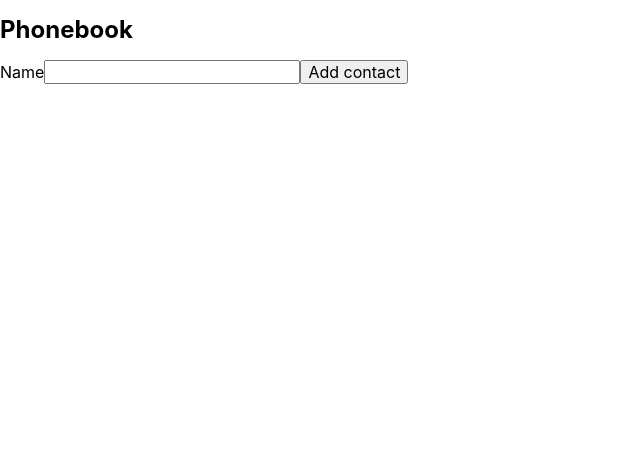
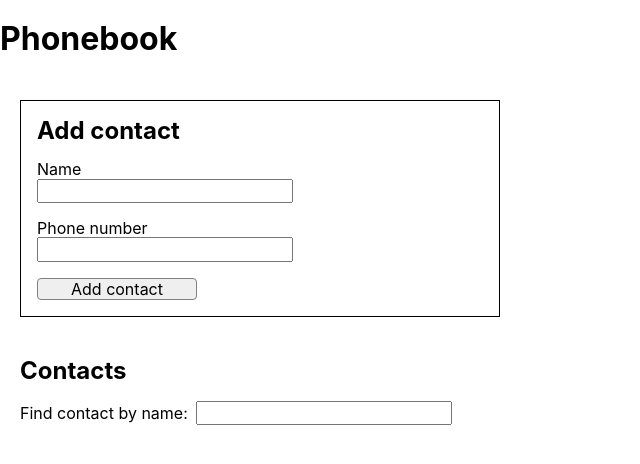
Before and after one commit to svrphoenix/goit-react-hw-02-phonebook, a React (Create React App) app: page / in a window 1280 px wide. Shown: the top 464 px of the page, without its empty margins (0-640 px from the left). Built offline with nearby package versions, Linux system fonts and the light colour scheme.

Commit message:
Added functional

```diff
--- a/src/components/App.jsx
+++ b/src/components/App.jsx
@@ -1,30 +1,69 @@
-// import PropTypes from 'prop-types';
 import { Component } from 'react';
 import { GlobalStyle } from './GlobalStyle';
-import { Form } from './Form/Form';
+import { Layout } from './Layout/Layout';
+import { FormAddContact } from './FormAddContact/FormAddContact';
+import { Title } from './Title/Title';
 import { ContactList } from './ContactList/ContactList';
+import { Filter } from './Filter/Filter';
 
 export class App extends Component {
   state = {
     contacts: [],
-    name: '',
+    filter: '',
   };
 
   addContact = newContact => {
+    const { contacts } = this.state;
+    const isContact = contacts.find(item =>
+      item.name.includes(newContact.name)
+    );
+    if (!isContact) {
+      this.setState(prevState => ({
+        contacts: [...prevState.contacts, newContact],
+      }));
+    } else alert(`${newContact.name} is alredy in contacts`);
+  };
+
+  findContact = e => {
+    this.setState({ filter: e.currentTarget.value });
+  };
+
+  getVisibleContacts = () => {
+    const { filter, contacts } = this.state;
+    return contacts.filter(item =>
+      item.name.toLowerCase().includes(filter.toLowerCase())
+    );
+  };
+
+  deleteContact = id => {
     this.setState(state => ({
-      contacts: [...state.contacts, newContact],
+      contacts: state.contacts.filter(item => item.id !== id),
     }));
   };
 
-  // getContacts = (this.state.contacts) => { }
-
   render() {
-    const { contacts } = this.state;
-    console.log(contacts);
+    const { filter } = this.state;
+    const visibleContacts = this.getVisibleContacts();
     return (
       <>
-        <Form onSubmit={this.addContact} currentState={this.state} />
-        {contacts.length > 0 && <ContactList contacts={contacts} />}
+        <h1>Phonebook</h1>
+        <Layout>
+          {' '}
+          <FormAddContact
+            onSubmit={this.addContact}
+            currentState={this.state}
+          />
+        </Layout>
+        <Layout>
+          <Title title="Contacts" />
+          <Filter search={filter} onSearch={this.findContact} />
+          {visibleContacts && (
+            <ContactList
+              contacts={visibleContacts}
+              onDelete={this.deleteContact}
+            />
+          )}
+        </Layout>
         <GlobalStyle />
       </>
     );
--- a/src/components/ContactList/ContactList.jsx
+++ b/src/components/ContactList/ContactList.jsx
@@ -1,14 +1,29 @@
-import { Title } from 'components/Title/Title';
+import PropTypes from 'prop-types';
+import { List, Contact, Button } from './ContactList.styled';
 
-export const ContactList = ({ contacts }) => (
+export const ContactList = ({ contacts, onDelete }) => (
   <>
-    <Title title="Contacts" />
-    <ul>
+    <List>
       {contacts.map(item => (
-        <li key={item.id}>
+        <Contact key={item.id}>
           <p>{item.name}</p>
-        </li>
+          <p>{item.number}</p>
+          <Button type="button" onClick={() => onDelete(item.id)}>
+            Delete
+          </Button>
+        </Contact>
       ))}
-    </ul>
+    </List>
   </>
 );
+
+ContactList.propTypes = {
+  contacts: PropTypes.arrayOf(
+    PropTypes.shape({
+      id: PropTypes.string.isRequired,
+      name: PropTypes.string.isRequired,
+      number: PropTypes.string.isRequired,
+    }).isRequired
+  ).isRequired,
+  onDelete: PropTypes.func.isRequired,
+};
--- /dev/null
+++ b/src/components/ContactList/ContactList.styled.jsx
@@ -0,0 +1,24 @@
+import styled from 'styled-components';
+
+export const List = styled.ul`
+  margin-top: 1rem;
+  display: flex;
+  flex-direction: column;
+  gap: 0.5rem;
+`;
+
+export const Contact = styled.li`
+  display: flex;
+  gap: 1rem;
+  align-items: center;
+`;
+
+export const Button = styled.button`
+  cursor: pointer;
+  :hover,
+  :focus {
+    color: rgb(255, 255, 255);
+    background-color: rgb(255, 0, 0);
+    border-color: rgb(255, 255, 255);
+  }
+`;
--- /dev/null
+++ b/src/components/Filter/Filter.jsx
@@ -0,0 +1,15 @@
+import PropTypes from 'prop-types';
+
+import { Input } from './Filter.styled';
+
+export const Filter = ({ search, onSearch }) => (
+  <label>
+    Find contact by name:
+    <Input type="text" value={search} onChange={onSearch} />
+  </label>
+);
+
+Filter.propTypes = {
+  search: PropTypes.string.isRequired,
+  onSearch: PropTypes.func.isRequired,
+};
--- /dev/null
+++ b/src/components/Filter/Filter.styled.jsx
@@ -0,0 +1,5 @@
+import styled from 'styled-components';
+
+export const Input = styled.input`
+  margin-left: 0.5rem;
+`;
--- a/src/components/Form/Form.jsx
+++ /dev/null
@@ -1,40 +0,0 @@
-import { Component } from 'react';
-import { nanoid } from 'nanoid';
-import { Title } from 'components/Title/Title';
-
-export class Form extends Component {
-  state = {
-    name: '',
-  };
-
-  handleChange = e => {
-    const { name, value } = e.currentTarget;
-    this.setState({ [name]: value });
-  };
-
-  handleSubmit = e => {
-    e.preventDefault();
-    console.log(this.props);
-    this.props.onSubmit({ ...this.state, id: nanoid() });
-    this.setState({ name: '' });
-  };
-
-  render() {
-    return (
-      <form onSubmit={this.handleSubmit}>
-        <Title title="Phonebook" />
-        <label htmlFor={this.contactId}>Name</label>
-        <input
-          type="text"
-          name="name"
-          id={this.contactId}
-          pattern="^[a-zA-Zа-яА-Я]+(([' -][a-zA-Zа-яА-Я ])?[a-zA-Zа-яА-Я]*)*$"
-          title="Name may contain only letters, apostrophe, dash and spaces. For example Adrian, Jacob Mercer, Charles de Batz de Castelmore d'Artagnan"
-          required
-          onChange={this.handleChange}
-        />
-        <button type="submit">Add contact</button>
-      </form>
-    );
-  }
-}
--- /dev/null
+++ b/src/components/FormAddContact/FormAddContact.jsx
@@ -0,0 +1,78 @@
+import { Component } from 'react';
+import { nanoid } from 'nanoid';
+import { Title } from 'components/Title/Title';
+import {
+  StyledForm,
+  FormContainer,
+  Input,
+  Button,
+} from './FormAddContact.styled';
+
+const INITIAL_STATE = {
+  name: '',
+  number: '',
+};
+
+export class FormAddContact extends Component {
+  state = {
+    name: '',
+    number: '',
+  };
+
+  contactNameId = nanoid();
+  contactNumberId = nanoid();
+
+  handleChange = e => {
+    const { name, value } = e.target;
+    this.setState({ [name]: value });
+  };
+
+  handleSubmit = e => {
+    e.preventDefault();
+    this.props.onSubmit({ ...this.state, id: nanoid() });
+    this.reset();
+  };
+
+  reset = () => {
+    this.setState({ ...INITIAL_STATE });
+  };
+
+  render() {
+    const { name, number } = this.state;
+
+    return (
+      <StyledForm onSubmit={this.handleSubmit}>
+        <Title title="Add contact" />
+        <FormContainer>
+          <div>
+            <label htmlFor={this.contactNameId}>Name</label>
+            <Input
+              type="text"
+              name="name"
+              value={name}
+              id={this.contactNameId}
+              pattern="^[a-zA-Zа-яА-Я]+(([' -][a-zA-Zа-яА-Я ])?[a-zA-Zа-яА-Я]*)*$"
+              title="Name may contain only letters, apostrophe, dash and spaces. For example Adrian, Jacob Mercer, Charles de Batz de Castelmore d'Artagnan"
+              required
+              onChange={this.handleChange}
+            />
+          </div>
+          <div>
+            <label htmlFor={this.contactNumberId}>Phone number</label>
+            <Input
+              type="tel"
+              name="number"
+              value={number}
+              id={this.contactNumberId}
+              pattern="\+?\d{1,4}?[-.\s]?\(?\d{1,3}?\)?[-.\s]?\d{1,4}[-.\s]?\d{1,4}[-.\s]?\d{1,9}"
+              title="Phone number must be digits and can contain spaces, dashes, parentheses and can start with +"
+              required
+              onChange={this.handleChange}
+            />
+          </div>
+          <Button type="submit">Add contact</Button>
+        </FormContainer>
+      </StyledForm>
+    );
+  }
+}
--- /dev/null
+++ b/src/components/FormAddContact/FormAddContact.styled.jsx
@@ -0,0 +1,30 @@
+import styled from 'styled-components';
+
+export const StyledForm = styled.form`
+  padding: 1rem;
+  width: 30rem;
+  border: 1px solid black;
+`;
+
+export const FormContainer = styled.div`
+  display: flex;
+  flex-direction:column;
+  gap:1rem;
+`;
+
+export const Button = styled.button`
+  display: inline-block;
+  width: 10rem;
+  cursor: pointer;
+  border-radius: 0.25rem;
+  border: 0.0625rem solid gray;
+  :hover,
+  :focus {
+    color: rgb(255, 255, 255);
+    background-color: rgb(0, 0, 255);
+  }
+`;
+
+export const Input = styled.input`
+display: block;
+`;
--- /dev/null
+++ b/src/components/Layout/Layout.jsx
@@ -0,0 +1,5 @@
+import { Container } from './Layout.styled';
+
+export const Layout = ({ children }) => {
+  return <Container>{children}</Container>;
+};
--- /dev/null
+++ b/src/components/Layout/Layout.styled.jsx
@@ -0,0 +1,6 @@
+import styled from 'styled-components';
+
+export const Container = styled.div`
+  margin: 0 auto;
+  padding: 1.25rem;
+`;
--- a/src/components/Title/Title.styled.jsx
+++ b/src/components/Title/Title.styled.jsx
@@ -2,5 +2,4 @@
 
 export const StyledTitle = styled.h2`
   margin-bottom: 1rem;
-  padding-top: 1rem;
 `;
```
Also changed, not shown: src/components/Title/Title.jsx (+6 -1 lines).
